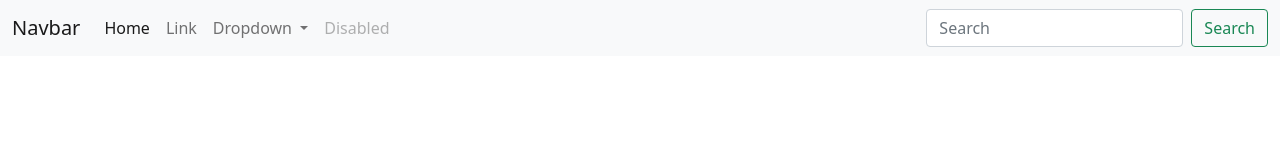
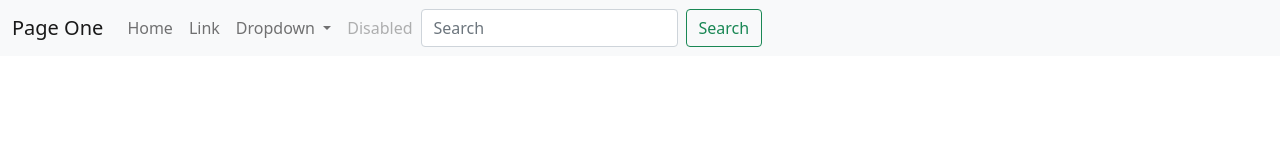
Before and after one commit to IuryPrates/learning_bootstrap, a plain HTML site: page index.html in a window 1280 px wide. Drawn offline with Linux system fonts and the light colour scheme.

Commit message:
modifica barra de navegação, mais simples

```diff
--- a/index.html
+++ b/index.html
@@ -3,27 +3,25 @@
     <head>
         <meta charset="utf-8">
         <title>Página Teste</title>
+        <link href="imagens/favicon.ico" rel="icon" />
         <link rel="stylesheet" type="text/css" href="bootstrap/css/bootstrap.min.css">
         <link rel="stylesheet" type="text/css" href="css/style.css">
     </head>
     <body>
-    </body>
-    <!--barra de navegação / disponível na documentação do bootstrap-->
         <nav class="navbar navbar-expand-lg navbar-light bg-light">
             <div class="container-fluid">
-          <a class="navbar-brand" href="#">Navbar</a>
-          <button class="navbar-toggler" type="button" data-bs-toggle="collapse" data-bs-target="#navbarSupportedContent" aria-controls="navbarSupportedContent" aria-expanded="false" aria-label="Toggle navigation">
-            <span class="navbar-toggler-icon"></span>
-          </button>
-          <div class="collapse navbar-collapse" id="navbarSupportedContent">
-            <ul class="navbar-nav me-auto mb-2 mb-lg-0">
+              <a class="navbar-brand" href="#">Page One</a>
+
+              <div class="collapse navbar-collapse">
+                <ul class="navbar-nav">
                   <li class="nav-item">
-                <a class="nav-link active" aria-current="page" href="#">Home</a>
+                    <a class="nav-link" href="#">Home</a>
                   </li>
                   <li class="nav-item">
                     <a class="nav-link" href="#">Link</a>
                   </li>
                   <li class="nav-item dropdown">
+                      <!--barra de ações Dropdown-->
                     <a class="nav-link dropdown-toggle" href="#" id="navbarDropdown" role="button" data-bs-toggle="dropdown" aria-expanded="false">
                       Dropdown
                     </a>
@@ -45,5 +43,5 @@
               </div>
             </div>
           </nav>
-    </nav>
+    </body>
 </html>
```
Also changed, not shown: imagens/favicon.ico (added), imagens/logo.svg (added). Lines whose indentation alone changed are shown as unchanged.
